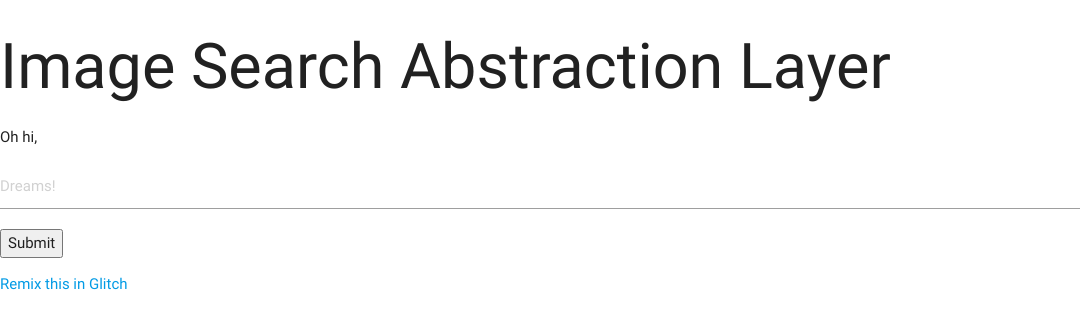
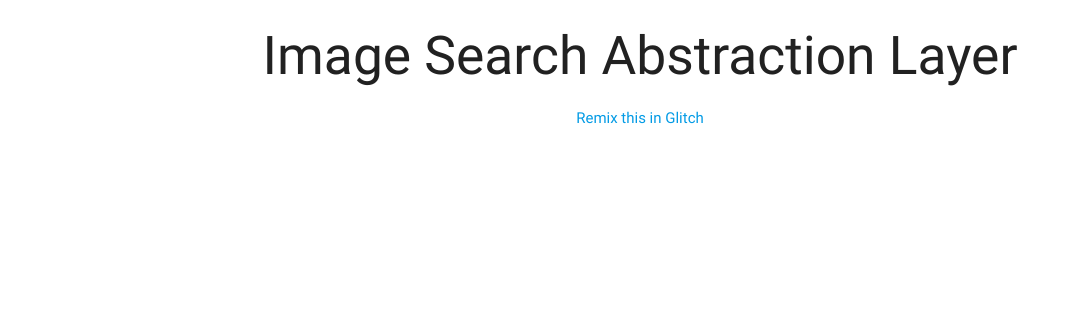
Before and after one commit to GiliKallner/image-search-abstruct-layer, a website: page views/index.html in a window 1280 px wide. Shown: the whole page, without its empty margins (0-1080 px from the left). Drawn offline with nearby package versions, Linux system fonts and the light colour scheme; no server answers.

Commit message:
Checkpoint

```diff
--- a/views/index.html
+++ b/views/index.html
@@ -18,17 +18,12 @@
     <link rel="stylesheet" href="https://maxcdn.bootstrapcdn.com/font-awesome/4.7.0/css/font-awesome.min.css">
 
   </head>
-  <body>
+  <body class="center-align">
     <header>
-      <h1>Image Search Abstraction Layer</h1>
+      <h2>Image Search Abstraction Layer</h2>
     </header>
 
     <main>
-      <p class="bold">Oh hi,</p>
-      <form>
-        <input type="text" maxlength="100" placeholder="Dreams!">
-        <button type="submit">Submit</button>
-      </form>
       <section class="dreams">
         <ul id="dreams">
         </ul>
```
